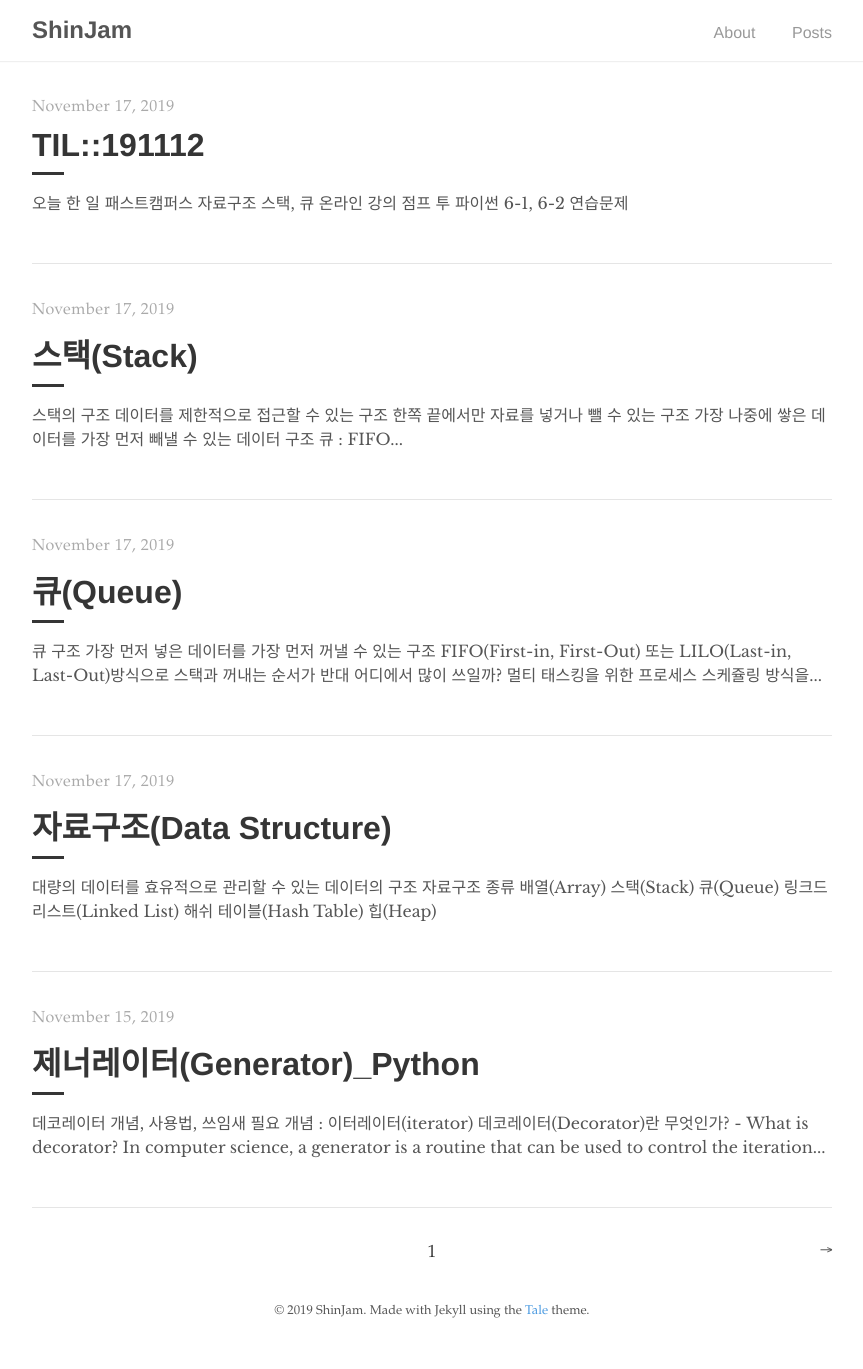
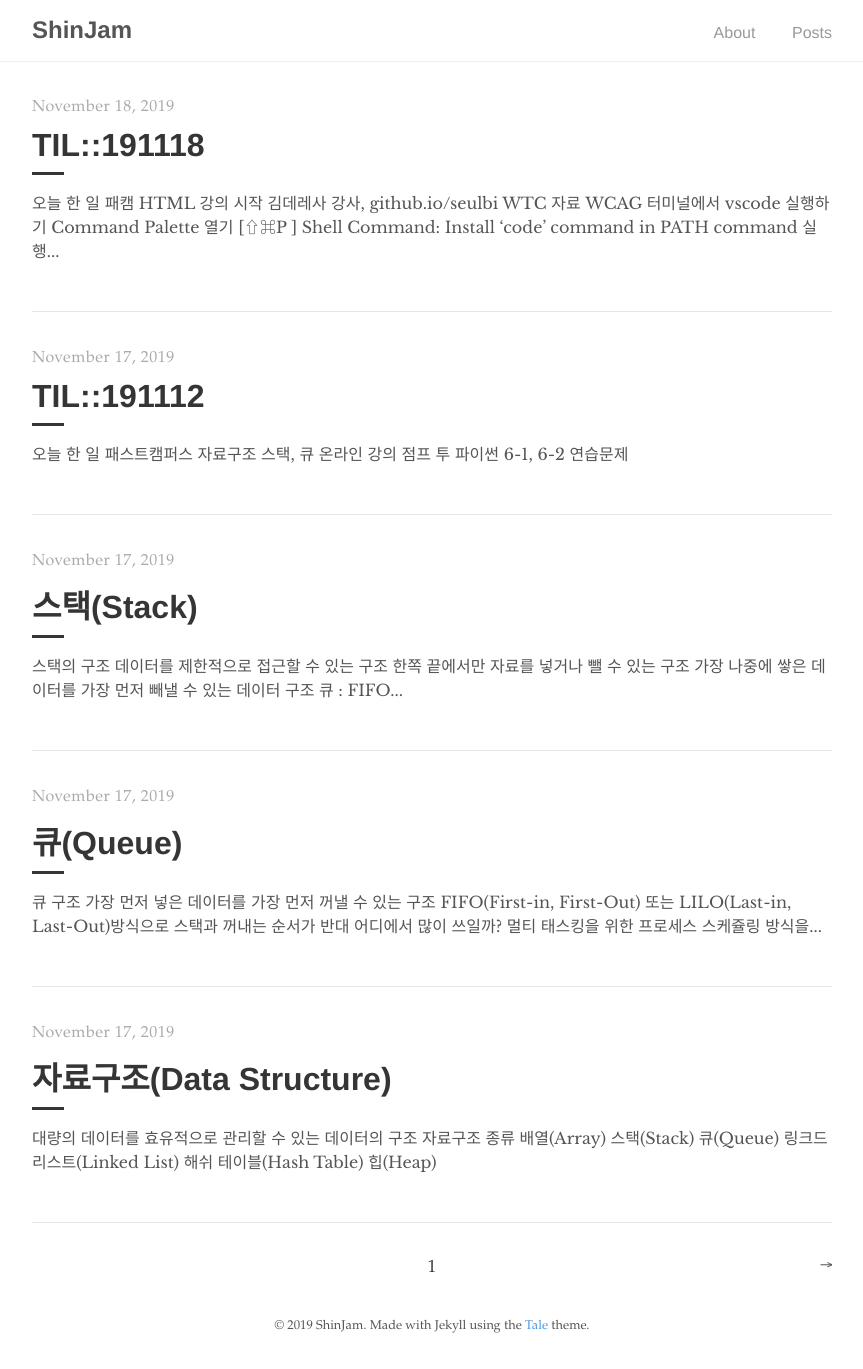
Before and after one commit to ShinJam/shinjam.github.io, a Jekyll site: the page built from index.html, in a window 1280 px wide. Shown: the whole page, without its empty margins (208-1071 px from the left). Built offline with Jekyll 4.4.1, drawn with Linux system fonts in a browser that asks for light colours; the list of posts is cut into pages by our own code.

Commit message:
Add: til_191118 & Edit: change the tags, categories

```diff
--- /dev/null
+++ b/_posts/2019-11-18-til_191118.md
@@ -0,0 +1,17 @@
+---
+  layout: post
+  title: TIL::191118
+  tags: HTML
+  categories: til
+---
+
+# 오늘 한 일
+- 패캠 HTML 강의 시작
+  - [김데레사 강사](https://github.com/seulbinim), [github.io/seulbi](https://github.com/seulbi)
+  - [WTC 자료](https://seulbinim.github.io/WTC/#/1/2)
+  - [WCAG](https://yamoo9.gitbook.io/wcag/international-standards)
+
+- 터미널에서 vscode 실행하기
+  - Command Palette 열기 [⇧⌘P ]
+  - `Shell Command: Install ‘code’ command in PATH command` 실행
+  - 터미널에서 `code .` 로 실행
```
Also changed, not shown: _posts/2019-11-11-til-191111.md (+2 -2 lines), _posts/2019-11-12-til-191112.md (+2 -2 lines), _posts/2019-11-13-til-191113.md (+2 -2 lines), _posts/2019-11-14-til-191114.md (+2 -2 lines), _posts/2019-11-17-til_191117.md (+2 -2 lines).
